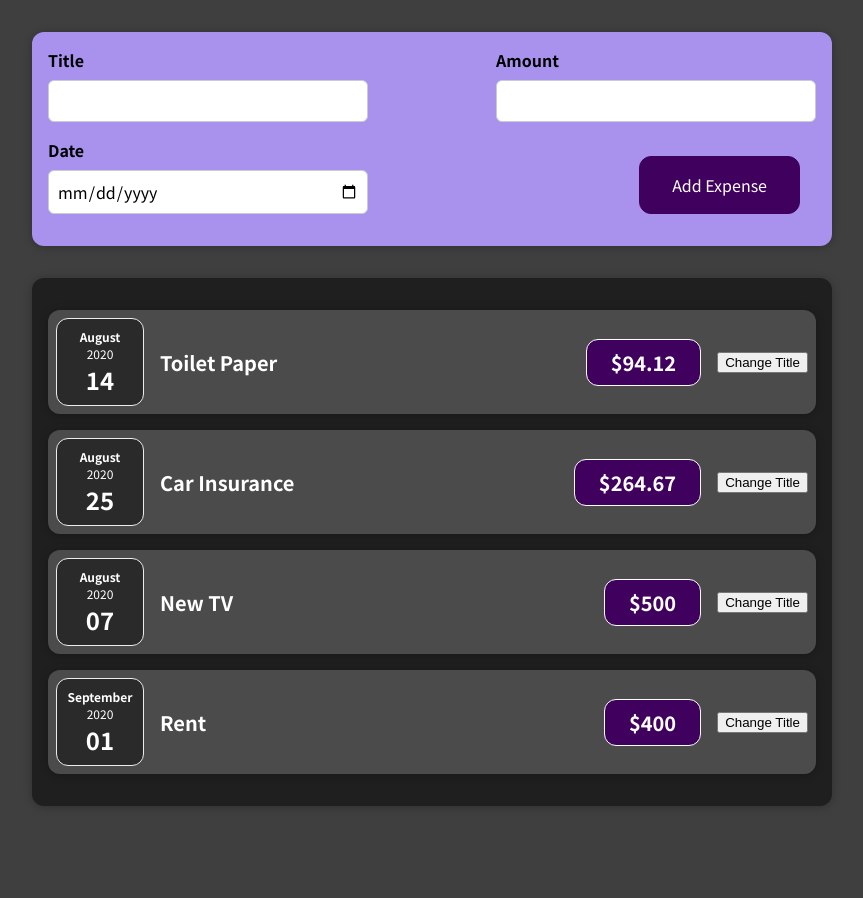
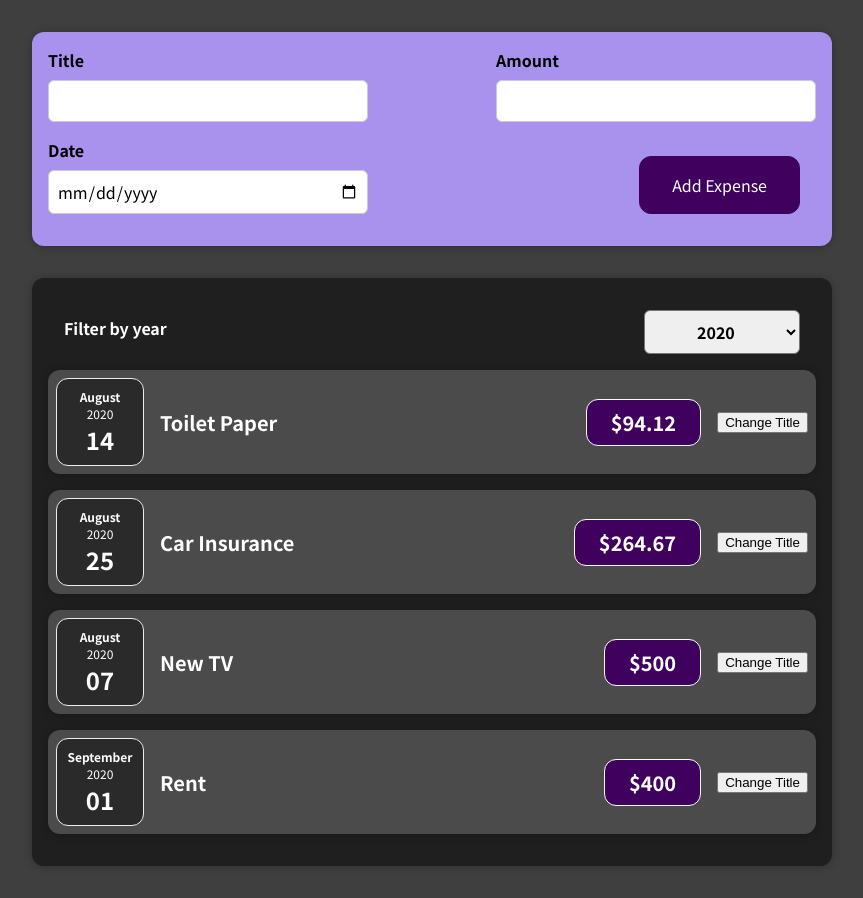
Before and after one commit to ferprr/react-complete-guide-udemy, a React (Create React App) app: page / in a window 1280 px wide. Shown: the whole page, without its empty margins (208-1071 px from the left). Before the commit the page ends 838 px from the top, so only its background shows below. Built offline with nearby package versions, Linux system fonts and the light colour scheme.

Commit message:
added filter to page

```diff
--- a/src/components/Expenses/Expenses.js
+++ b/src/components/Expenses/Expenses.js
@@ -1,10 +1,22 @@
+import React, { useState } from "react";
 import ExpenseItem from "./ExpenseItem";
 import Card from "../UI/Card";
+import ExpensesFilter from "./ExpensesFilter";
 import "../Expenses/Expenses.css";
 
 const Expenses = (props) => {
+  const [filteredYear, setFilteredYear] = useState("2020");
+
+  const filterChangeHandler = (selectedYear) => {
+    setFilteredYear(selectedYear);
+  };
+
   return (
     <Card className="expenses">
+      <ExpensesFilter
+        selected={filteredYear}
+        onChangeFilter={filterChangeHandler}
+      />
       <ExpenseItem
         title={props.items[0].title}
         amount={props.items[0].amount}
--- a/src/components/NewExpense/ExpenseForm.js
+++ b/src/components/NewExpense/ExpenseForm.js
@@ -54,7 +54,7 @@
       date: new Date(enteredDate),
     };
 
-    props.onSaveExpenseData();
+    props.onSaveExpenseData(expenseData);
     setEnteredTitle("");
     setEnteredAmount("");
     setEnteredDate("");
--- a/src/components/NewExpense/NewExpense.js
+++ b/src/components/NewExpense/NewExpense.js
@@ -3,7 +3,7 @@
 import "./NewExpense.css";
 
 const NewExpense = (props) => {
-  const saveExpenseDataHandler = () => {
+  const saveExpenseDataHandler = (enteredExpenseData) => {
     const expenseData = {
       ...enteredExpenseData,
       id: Math.random().toString(),
```
Also changed, not shown: 1 other file (tests, documents, lock files or other folders).
